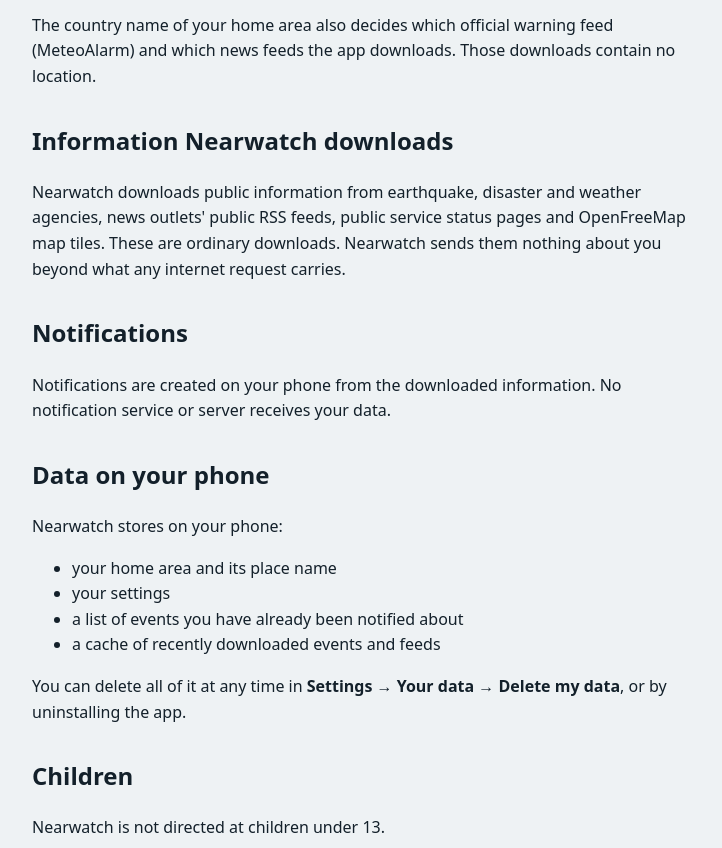
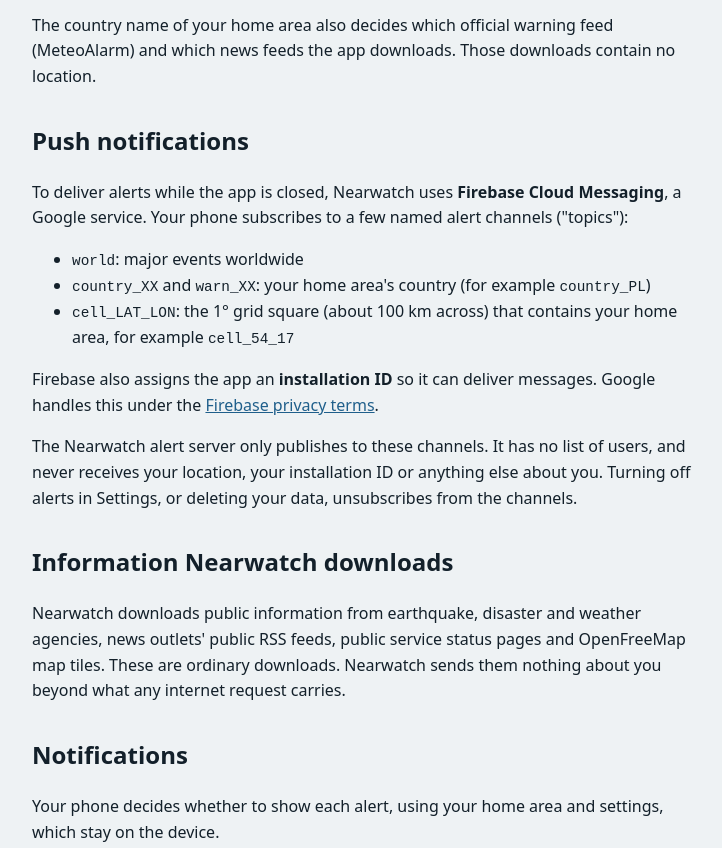
Before and after one commit to kamrio699-alt/nearwatch-privacy, a plain HTML site: page index.html in a window 1280 px wide. Shown: the part 1075-1923 px from the top of the page, without its empty margins (272-994 px from the left). Drawn offline with Linux system fonts and the light colour scheme.

Commit message:
Disclose push notification channels (Firebase Cloud Messaging)
Co-Authored-By: Claude Opus 5.5 <noreply@anthropic.com>
Claude-Session: https://claude.ai/code/session_01T99G9k8mH6usdnicwn9KAJ

```diff
--- a/index.html
+++ b/index.html
@@ -1,8 +1,8 @@
 <!doctype html>
 <html lang="en"><head><meta charset="utf-8"><meta name="viewport" content="width=device-width,initial-scale=1"><title>Nearwatch privacy policy</title>
-<style>body{font:16px/1.6 system-ui,sans-serif;max-width:42rem;margin:0 auto;padding:2rem 1.25rem;color:#13202A;background:#EEF2F4}h1{font-size:2rem;line-height:1.2}h2{margin-top:2rem}code{font-size:.9em}</style></head><body>
+<style>body{font:16px/1.6 system-ui,sans-serif;max-width:42rem;margin:0 auto;padding:2rem 1.25rem;color:#13202A;background:#EEF2F4}h1{font-size:2rem;line-height:1.2}h2{margin-top:2rem}code{font-size:.9em}a{color:#1F5F8B}</style></head><body>
 <h1>Nearwatch privacy policy</h1>
-<p>Effective 13 November 2026</p>
+<p>Effective 14 November 2026</p>
 <p>Nearwatch is an Android app that shows dangerous events around the world and alerts you when something dangerous happens near an area you choose. This policy explains what the app does with your information.</p>
 <p><strong>Contact:</strong> <a href="mailto:nearwatchsupport@gmail.com">nearwatchsupport@gmail.com</a></p>
 <h2>The short version</h2>
@@ -26,10 +26,19 @@
 </ul>
 <p>These requests contain no identifier apart from the technical information every internet request carries, such as your IP address. Each service handles that information under its own privacy policy.</p>
 <p>The country name of your home area also decides which official warning feed (MeteoAlarm) and which news feeds the app downloads. Those downloads contain no location.</p>
+<h2>Push notifications</h2>
+<p>To deliver alerts while the app is closed, Nearwatch uses <strong>Firebase Cloud Messaging</strong>, a Google service. Your phone subscribes to a few named alert channels (&quot;topics&quot;):</p>
+<ul>
+<li><code>world</code>: major events worldwide</li>
+<li><code>country_XX</code> and <code>warn_XX</code>: your home area&#39;s country (for example <code>country_PL</code>)</li>
+<li><code>cell_LAT_LON</code>: the 1&#176; grid square (about 100 km across) that contains your home area, for example <code>cell_54_17</code></li>
+</ul>
+<p>Firebase also assigns the app an <strong>installation ID</strong> so it can deliver messages. Google handles this under the <a href="https://firebase.google.com/support/privacy">Firebase privacy terms</a>.</p>
+<p>The Nearwatch alert server only publishes to these channels. It has no list of users, and never receives your location, your installation ID or anything else about you. Turning off alerts in Settings, or deleting your data, unsubscribes from the channels.</p>
 <h2>Information Nearwatch downloads</h2>
 <p>Nearwatch downloads public information from earthquake, disaster and weather agencies, news outlets&#39; public RSS feeds, public service status pages and OpenFreeMap map tiles. These are ordinary downloads. Nearwatch sends them nothing about you beyond what any internet request carries.</p>
 <h2>Notifications</h2>
-<p>Notifications are created on your phone from the downloaded information. No notification service or server receives your data.</p>
+<p>Your phone decides whether to show each alert, using your home area and settings, which stay on the device.</p>
 <h2>Data on your phone</h2>
 <p>Nearwatch stores on your phone:</p>
 <ul>
```
